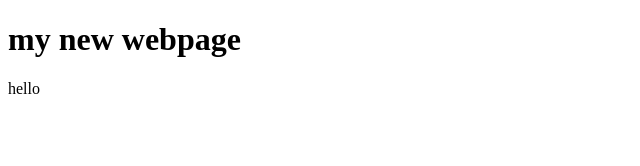
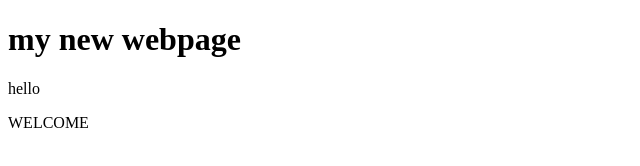
Before and after one commit to Priyadharshini-Y/test, a plain HTML site: page index.html in a window 1280 px wide. Shown: the full height of the page, 0-640 px from the left. Drawn offline with Linux system fonts and the light colour scheme.

Commit message:
Update index.html

```diff
--- a/index.html
+++ b/index.html
@@ -8,5 +8,6 @@
 <body>
     <h1>my new webpage</h1>
     <p>hello</p>
+    <div>WELCOME</div>
 </body>
 </html>
```
